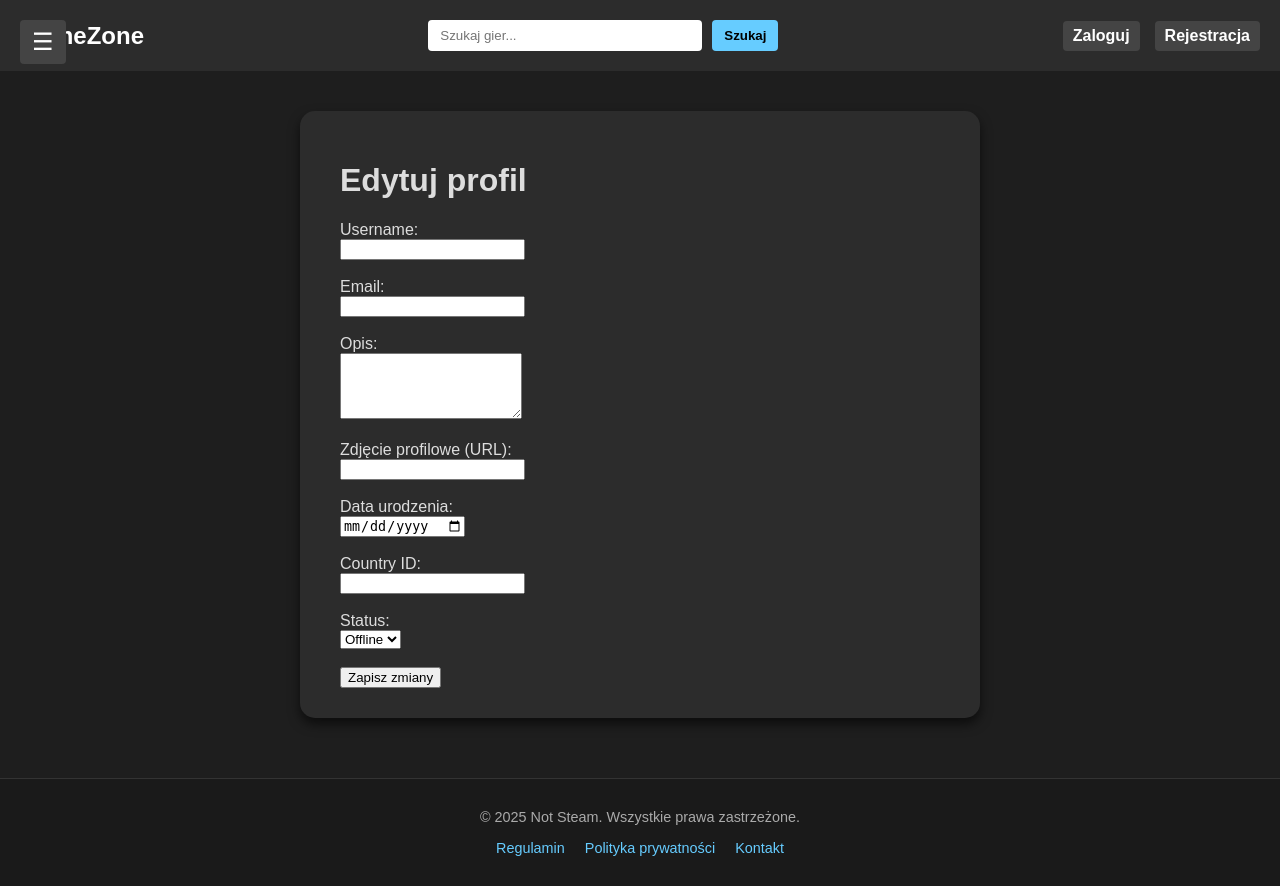
After one commit to BartoszBareja/db_project, a FastAPI app: template app/templates/edit_profile.html in a window 1280 px wide. The commit adds this page. Run offline with FastAPI, Linux system fonts and the light colour scheme; the template is opened without the code that fills it, so the values that code supplies are empty; parts of the project's set-up code (start-up, migrations or seed data) failed here and were passed over.

Commit message:
Added subsites

```diff
--- a/app/database.py
+++ b/app/database.py
@@ -1,5 +1,11 @@
 from databases import Database
+from sqlalchemy.orm import sessionmaker
+from sqlalchemy import create_engine
 
 DATABASE_URL = "postgresql://postgres:test@localhost:5432/not_steam"
 
 database = Database(DATABASE_URL)
+
+
+engine = create_engine(DATABASE_URL)
+SessionLocal = sessionmaker(autocommit=False, autoflush=False, bind=engine)
--- a/app/main.py
+++ b/app/main.py
@@ -5,6 +5,8 @@ from fastapi.templating import Jinja2Templates
 from jose import JWTError, jwt
 from passlib.context import CryptContext
 from datetime import datetime, timedelta
+from typing import Optional
+
 from fastapi import Cookie
 from app.database import database
 
@@ -12,6 +14,13 @@ from app.database import database
 from app.models import User  # Upewnij się, że masz SQLAlchemy model User
 
 import os
+
+from fastapi import Form, Request, Depends, APIRouter, status
+from fastapi.responses import RedirectResponse
+from sqlalchemy.ext.asyncio import AsyncSession
+from sqlalchemy.future import select
+from app.models import User
+
 
 SECRET_KEY = "supersecretkey"
 ALGORITHM = "HS256"
@@ -173,6 +182,74 @@ async def game_detail(request: Request, game_id: int):
         "user": request.state.user
     })
 
+@app.post("/game/{game_id}/add_to_library")
+async def add_to_library(game_id: int, access_token: Optional[str] = Cookie(None)):
+    if not access_token:
+        raise HTTPException(status_code=401, detail="Nie jesteś zalogowany")
+
+    try:
+        payload = jwt.decode(access_token, SECRET_KEY, algorithms=[ALGORITHM])
+        username = payload.get("sub")
+    except JWTError:
+        raise HTTPException(status_code=401, detail="Nieprawidłowy token")
+
+    user = await database.fetch_one("SELECT id FROM users WHERE username = :username", {"username": username})
+    if not user:
+        raise HTTPException(status_code=404, detail="Użytkownik nie znaleziony")
+
+    # Sprawdź, czy gra już jest w bibliotece
+    exists = await database.fetch_one(
+        "SELECT 1 FROM library WHERE user_id = :user_id AND game_id = :game_id",
+        {"user_id": user["id"], "game_id": game_id}
+    )
+    if exists:
+        return {"message": "Gra jest już w bibliotece"}
+
+    # Dodaj do biblioteki
+    await database.execute(
+        """
+        INSERT INTO library (user_id, game_id, purchase_date, is_owned)
+        VALUES (:user_id, :game_id, :purchase_date, true)
+        """,
+        {"user_id": user["id"], "game_id": game_id, "purchase_date": datetime.utcnow()}
+    )
+
+    return {"message": "Dodano do biblioteki"}
+
+@app.post("/game/{game_id}/add_to_wishlist")
+async def add_to_wishlist(game_id: int, access_token: Optional[str] = Cookie(None)):
+    if not access_token:
+        raise HTTPException(status_code=401, detail="Nie jesteś zalogowany")
+
+    try:
+        payload = jwt.decode(access_token, SECRET_KEY, algorithms=[ALGORITHM])
+        username = payload.get("sub")
+    except JWTError:
+        raise HTTPException(status_code=401, detail="Nieprawidłowy token")
+
+    user = await database.fetch_one("SELECT id FROM users WHERE username = :username", {"username": username})
+    if not user:
+        raise HTTPException(status_code=404, detail="Użytkownik nie znaleziony")
+
+    # Sprawdź, czy gra już jest w wishlist
+    exists = await database.fetch_one(
+        "SELECT 1 FROM wishlist WHERE user_id = :user_id AND game_id = :game_id",
+        {"user_id": user["id"], "game_id": game_id}
+    )
+    if exists:
+        return {"message": "Gra jest już na liście życzeń"}
+
+    # Dodaj do wishlist
+    await database.execute(
+        """
+        INSERT INTO wishlist (user_id, game_id, added_at)
+        VALUES (:user_id, :game_id, :added_at)
+        """,
+        {"user_id": user["id"], "game_id": game_id, "added_at": datetime.utcnow()}
+    )
+
+    return {"message": "Dodano do listy życzeń"}
+
 @app.get("/producer/{producer_id}", response_class=HTMLResponse)
 async def producer_detail(request: Request, producer_id: int):
     producer_query = """
@@ -237,3 +314,140 @@ async def friends_page(request: Request, access_token: str = Cookie(default=None
         "current_user": current_user,
         "friends": friends
     })
+
+from fastapi import APIRouter, Depends, Request
+from sqlalchemy.orm import Session
+from .dependencies import get_db, get_current_user  # przykładowo
+from .models import Library
+
+router = APIRouter()
+
+@app.get("/library", response_class=HTMLResponse)
+async def user_library(request: Request, access_token: str = Cookie(None)):
+    if not access_token:
+        return RedirectResponse("/login", status_code=302)
+    try:
+        payload = jwt.decode(access_token, SECRET_KEY, algorithms=[ALGORITHM])
+        username = payload.get("sub")
+    except JWTError:
+        return RedirectResponse("/login", status_code=302)
+
+    user = await database.fetch_one("SELECT * FROM users WHERE username = :username", {"username": username})
+    if not user:
+        return RedirectResponse("/login", status_code=302)
+
+    query = """
+    SELECT g.*
+    FROM library l
+    JOIN games g ON l.game_id = g.id
+    WHERE l.user_id = :user_id AND l.is_owned = true
+    """
+    games = await database.fetch_all(query, {"user_id": user["id"]})
+
+    return templates.TemplateResponse("library.html", {
+        "request": request,
+        "games": games,
+        "current_user": user,
+        "time": int(datetime.utcnow().timestamp())
+    })
+
+async def get_user_achievements(user_id: int):
+    query = """
+    SELECT a.id, a.name, a.description, a.points, a.game_id
+    FROM achievements a
+    JOIN library l ON l.game_id = a.game_id
+    WHERE l.user_id = :user_id AND l.is_owned = true
+    """
+    achievements = await database.fetch_all(query, {"user_id": user_id})
+    return achievements
+
+@app.get("/profile", response_class=HTMLResponse)
+async def profile_page(request: Request, access_token: str = Cookie(None)):
+    if not access_token:
+        return RedirectResponse("/login", status_code=302)
+
+    try:
+        payload = jwt.decode(access_token, SECRET_KEY, algorithms=[ALGORITHM])
+        username = payload.get("sub")
+    except JWTError:
+        return RedirectResponse("/login", status_code=302)
+
+    user = await database.fetch_one("SELECT * FROM users WHERE username = :username", {"username": username})
+    if not user:
+        return RedirectResponse("/login", status_code=302)
+
+    wishlist_query = """
+    SELECT g.id, g.title
+    FROM wishlist w
+    JOIN games g ON w.game_id = g.id
+    WHERE w.user_id = :user_id
+    ORDER BY w.added_at DESC
+    """
+    wishlist = await database.fetch_all(wishlist_query, {"user_id": user["id"]})
+
+    achievements = await get_user_achievements(user["id"])
+
+    return templates.TemplateResponse("profile.html", {
+        "request": request,
+        "user": user,
+        "wishlist": wishlist,
+        "achievements": achievements,
+    })
+
+
+@app.get("/profile/edit")
+async def edit_profile_get(request: Request, current_user: User = Depends(get_current_user)):
+    return templates.TemplateResponse("edit_profile.html", {"request": request, "user": current_user})
+
+@app.post("/profile/edit")
+async def edit_profile_post(
+    request: Request,
+    email: Optional[str] = Form(None),
+    profile_description: Optional[str] = Form(None),
+    country_id: Optional[int] = Form(None),
+    birth_date: Optional[str] = Form(None),
+    status_user: Optional[str] = Form(None),
+    access_token: Optional[str] = Cookie(None),
+):
+    if not access_token:
+        return RedirectResponse(url="/login", status_code=302)
+
+    try:
+        payload = jwt.decode(access_token, SECRET_KEY, algorithms=[ALGORITHM])
+        username = payload.get("sub")
+    except JWTError:
+        return RedirectResponse(url="/login", status_code=302)
+
+    user = await database.fetch_one("SELECT * FROM users WHERE username = :username", {"username": username})
+    if not user:
+        return RedirectResponse(url="/login", status_code=302)
+
+    birth_date_obj = None
+    if birth_date:
+        try:
+            from datetime import datetime
+            birth_date_obj = datetime.strptime(birth_date, "%Y-%m-%d").date()
+        except ValueError:
+            birth_date_obj = None
+
+    # Budujemy dynamiczne dane do update (pomijamy None)
+    update_data = {}
+    if email is not None:
+        update_data["email"] = email
+    if profile_description is not None:
+        update_data["profile_description"] = profile_description
+    if country_id is not None:
+        update_data["country_id"] = country_id
+    if birth_date_obj is not None:
+        update_data["birth_date"] = birth_date_obj
+    if status_user is not None:
+        update_data["status"] = status_user
+
+    if update_data:
+        set_clause = ", ".join(f"{k} = :{k}" for k in update_data.keys())
+        update_data["user_id"] = user["id"]
+
+        query = f"UPDATE users SET {set_clause} WHERE id = :user_id"
+        await database.execute(query, update_data)
+
+    return RedirectResponse(url="/profile", status_code=status.HTTP_303_SEE_OTHER)
--- a/app/static/style.css
+++ b/app/static/style.css
@@ -366,3 +366,104 @@ body {
   margin-top: 5px;
   color: #aaa;
 }
+
+.sidebar ul {
+  list-style: none;
+  padding: 0;
+  margin: 0;
+}
+
+.sidebar ul li {
+  margin-bottom: 15px;
+}
+
+.sidebar ul li a {
+  color: #ccc;
+  text-decoration: none;
+  font-weight: 600;
+  font-size: 1rem;
+  padding: 8px 12px;
+  display: block;
+  border-radius: 6px;
+  transition: background-color 0.3s ease, color 0.3s ease;
+}
+
+.sidebar ul li a:hover {
+  background-color: #66ccff;
+  color: #000;
+}
+
+.sidebar ul li a.active {
+  background-color: #3388cc;
+  color: #fff;
+  font-weight: 700;
+  box-shadow: 0 0 8px #66ccffaa;
+}
+
+.profile-container {
+  max-width: 600px;
+  margin: 40px auto;
+  background-color: #2c2c2c;
+  border-radius: 15px;
+  box-shadow: 0 6px 12px rgba(0,0,0,0.6);
+  padding: 30px 40px;
+  color: #ddd;
+  font-family: Arial, sans-serif;
+}
+
+.profile-header {
+  display: flex;
+  align-items: center;
+  gap: 25px;
+  margin-bottom: 30px;
+}
+
+.profile-avatar {
+  width: 120px;
+  height: 120px;
+  border-radius: 50%;
+  object-fit: cover;
+  border: 3px solid #66ccff;
+  box-shadow: 0 0 15px #66ccffaa;
+  background-color: #444;
+}
+
+.profile-username {
+  font-size: 2rem;
+  font-weight: bold;
+  color: #66ccff;
+}
+
+.profile-info p {
+  margin: 12px 0;
+  font-size: 1.1rem;
+  color: #ccc;
+  line-height: 1.4;
+}
+
+.profile-info p span {
+  font-weight: 600;
+  color: #66ccff;
+}
+
+.profile-info p.empty {
+  color: #666;
+  font-style: italic;
+}
+
+.edit-profile-btn {
+  margin-top: 25px;
+  display: inline-block;
+  padding: 10px 18px;
+  background-color: #66ccff;
+  color: #000;
+  border-radius: 8px;
+  font-weight: 700;
+  text-decoration: none;
+  transition: background-color 0.3s ease;
+  cursor: pointer;
+}
+
+.edit-profile-btn:hover {
+  background-color: #3388cc;
+}
--- a/app/templates/base.html
+++ b/app/templates/base.html
@@ -33,14 +33,21 @@
   <button class="menu-toggle">☰</button>
 
   <!-- Sidebar / menu boczne -->
-  <nav class="sidebar hidden">
-    <ul>
-      <li><a>Strona główna</a></li>
-      <li><a>Nowości</a></li>
-      <li><a>Kategorie</a></li>
-      <li><a>Kontakt</a></li>
-    </ul>
-  </nav>
+<nav class="sidebar hidden">
+  <ul>
+    <li><a href="/">Strona główna</a></li>
+    <li><a href="/friends">Znajomi</a></li>
+    <li><a href="/library">Biblioteka</a></li>
+    {% if current_user %}
+      <li><a href="/profile">Profil</a></li>
+      <li><a href="/logout">Wyloguj</a></li>
+    {% else %}
+      <li><a href="/login">Zaloguj się</a></li>
+      <li><a href="/register">Rejestracja</a></li>
+    {% endif %}
+  </ul>
+</nav>
+
 
   {% block content %}{% endblock %}
 
--- /dev/null
+++ b/app/templates/edit_profile.html
@@ -0,0 +1,45 @@
+{% extends "base.html" %}
+
+{% block title %}Edytuj profil - {{ user.username }}{% endblock %}
+
+{% block content %}
+<div class="profile-container">
+  <h1>Edytuj profil</h1>
+  <form method="post" action="/profile/edit">
+    <label>Username:<br>
+      <input type="text" name="username" value="{{ user.username }}" required>
+    </label><br><br>
+
+    <label>Email:<br>
+      <input type="email" name="email" value="{{ user.email }}" required>
+    </label><br><br>
+
+    <label>Opis:<br>
+      <textarea name="profile_description" rows="4">{{ user.profile_description or "" }}</textarea>
+    </label><br><br>
+
+    <label>Zdjęcie profilowe (URL):<br>
+      <input type="url" name="profile_picture" value="{{ user.profile_picture or "" }}">
+    </label><br><br>
+
+    <label>Data urodzenia:<br>
+      <input type="date" name="birth_date" value="{{ user.birth_date }}">
+    </label><br><br>
+
+    <label>Country ID:<br>
+      <input type="number" name="country_id" value="{{ user.country_id or '' }}">
+    </label><br><br>
+
+    <label>Status:<br>
+      <select name="status" required>
+        <option value="offline" {% if user.status == 'offline' %}selected{% endif %}>Offline</option>
+        <option value="online" {% if user.status == 'online' %}selected{% endif %}>Online</option>
+        <option value="busy" {% if user.status == 'busy' %}selected{% endif %}>Busy</option>
+        <!-- Dodaj inne statusy jeśli masz -->
+      </select>
+    </label><br><br>
+
+    <button type="submit">Zapisz zmiany</button>
+  </form>
+</div>
+{% endblock %}
```
Also changed, not shown: app/dependencies.py (added, +41 -0 lines), app/models.py (+30 -11 lines), app/templates/game.html (+34 -0 lines), app/templates/library.html (added, +24 -0 lines), app/templates/profile.html (added, +71 -0 lines).
